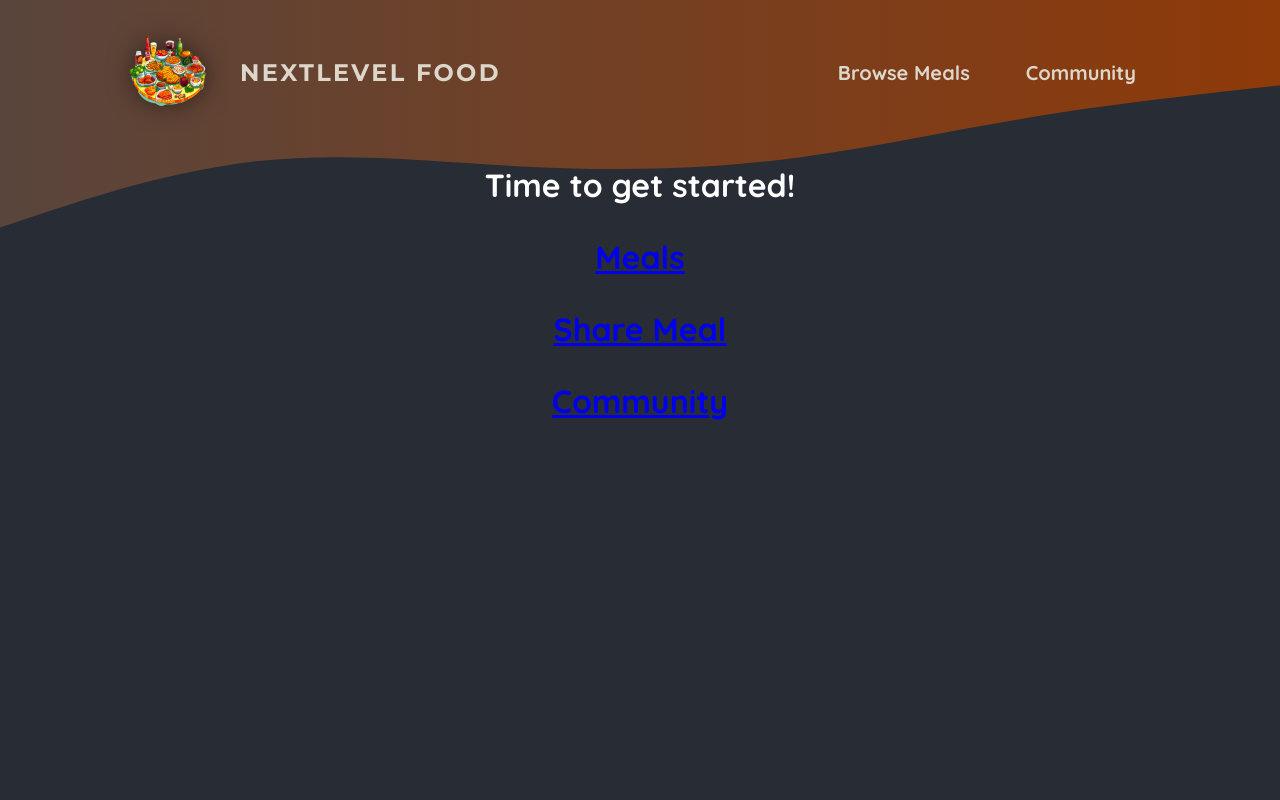
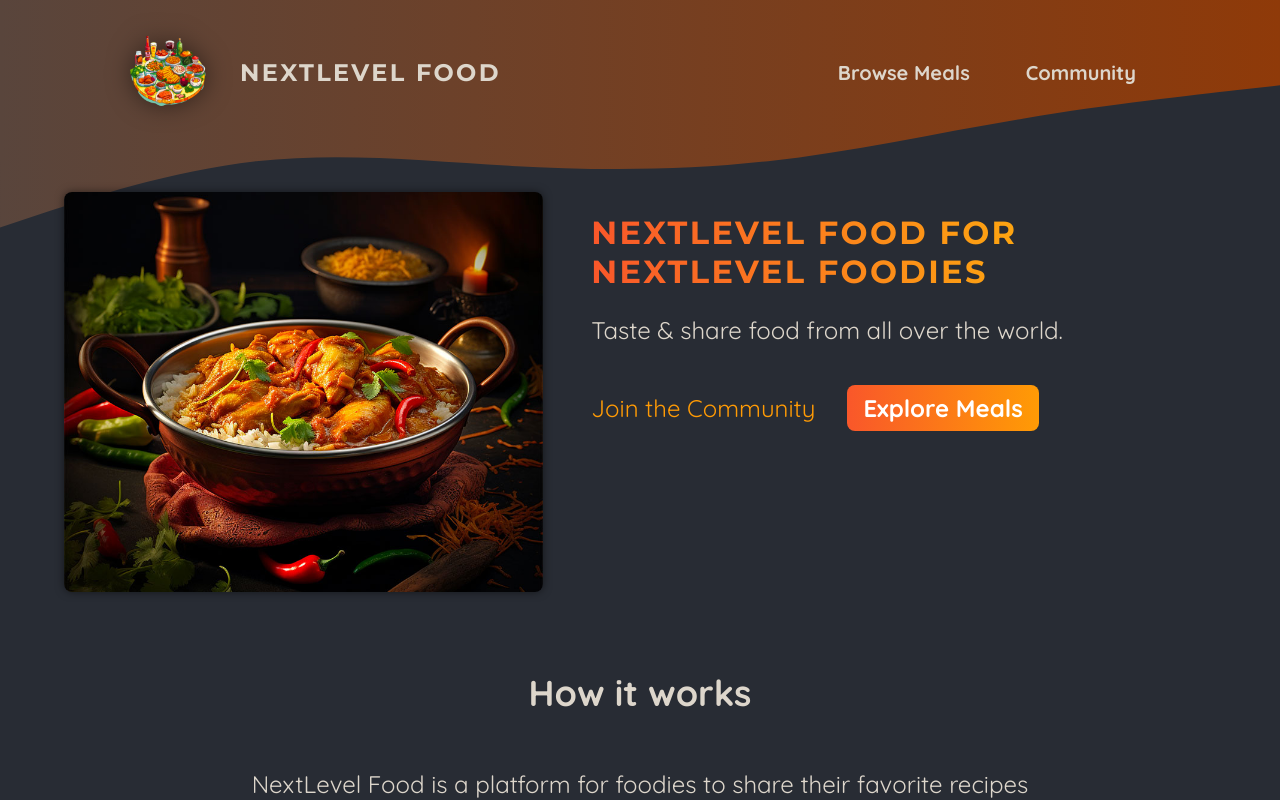
Before and after one commit to OriArvy/Learning-NextJs-Meals-Project, a Next.js app: page / in a window 1280 px wide. Shown: the top 800 px of the page. Built offline with nearby package versions, Linux system fonts and the light colour scheme.

Commit message:
Improving starting page by adding style, texts and image slideshow

```diff
--- a/app/page.js
+++ b/app/page.js
@@ -1,20 +1,53 @@
-import Link from "next/link";
+import Link from 'next/link';
+
+import classes from './page.module.css';
+import ImageSlideshow from '@/components/images/image-slideshow';
 
 export default function Home() {
   return (
+    <>
+      <header className={classes.header}>
+        <div className={classes.slideshow}>
+          <ImageSlideshow />
+        </div>
+        <div>
+          <div className={classes.hero}>
+            <h1>NextLevel Food for NextLevel Foodies</h1>
+            <p>Taste & share food from all over the world.</p>
+          </div>
+          <div className={classes.cta}>
+            <Link href="/community">Join the Community</Link>
+            <Link href="/meals">Explore Meals</Link>
+          </div>
+        </div>
+      </header>
       <main>
-      <h1 style={{ color: 'white', textAlign: 'center' }}>
-        Time to get started!
+        <section className={classes.section}>
+          <h2>How it works</h2>
           <p>
-          <Link href="/meals">Meals</Link>
+            NextLevel Food is a platform for foodies to share their favorite
+            recipes with the world. It&apos;s a place to discover new dishes, and to
+            connect with other food lovers.
           </p>
           <p>
-          <Link href="/meals/share">Share Meal</Link>
+            NextLevel Food is a place to discover new dishes, and to connect
+            with other food lovers.
+          </p>
+        </section>
+
+        <section className={classes.section}>
+          <h2>Why NextLevel Food?</h2>
+          <p>
+            NextLevel Food is a platform for foodies to share their favorite
+            recipes with the world. It&apos;s a place to discover new dishes, and to
+            connect with other food lovers.
           </p>
           <p>
-          <Link href="/community">Community</Link>
+            NextLevel Food is a place to discover new dishes, and to connect
+            with other food lovers.
           </p>
-      </h1>
+        </section>
       </main>
+    </>
   );
 }
--- /dev/null
+++ b/app/page.module.css
@@ -0,0 +1,75 @@
+.header {
+  display: flex;
+  gap: 3rem;
+  margin: 3rem auto;
+  width: 90%;
+  max-width: 75rem;
+}
+
+.slideshow {
+  width: 40rem;
+  height: 25rem;
+}
+
+.hero {
+  color: #ddd6cb;
+  font-size: 1.5rem;
+}
+
+.hero h1 {
+  font-size: 2rem;
+  font-weight: bold;
+  font-family: 'Montserrat', sans-serif;
+  letter-spacing: 0.15rem;
+  text-transform: uppercase;
+  background: linear-gradient(90deg, #f9572a, #ffc905);
+  background-clip: text;
+  -webkit-background-clip: text;
+  -webkit-text-fill-color: transparent;
+}
+
+.cta {
+  font-size: 1.5rem;
+  display: flex;
+  gap: 1rem;
+}
+
+.cta a {
+  display: inline-block;
+  margin-top: 1rem;
+  padding: 0.5rem 1rem;
+  border-radius: 0.5rem;
+  background: linear-gradient(90deg, #f9572a, #ff9b05);
+  color: #ffffff;
+  font-weight: bold;
+  text-decoration: none;
+}
+
+.cta a:hover,
+.cta a:active {
+  background: linear-gradient(90deg, #fd4715, #f9b241);
+}
+
+.cta a:first-child {
+  background: transparent;
+  font-weight: normal;
+  color: #ff9b05;
+  padding-left: 0;
+}
+
+.cta a:first-child:hover,
+.cta a:first-child:active {
+  background: transparent;
+  color: #f9b241;
+}
+
+.section {
+  display: flex;
+  flex-direction: column;
+  color: #ddd6cb;
+  font-size: 1.5rem;
+  max-width: 50rem;
+  width: 90%;
+  margin: 2rem auto;
+  text-align: center;
+}
--- /dev/null
+++ b/components/images/image-slideshow.js
@@ -0,0 +1,50 @@
+'use client';
+
+import { useEffect, useState } from 'react';
+import Image from 'next/image';
+
+import burgerImg from '@/assets/burger.jpg';
+import curryImg from '@/assets/curry.jpg';
+import dumplingsImg from '@/assets/dumplings.jpg';
+import macncheeseImg from '@/assets/macncheese.jpg';
+import pizzaImg from '@/assets/pizza.jpg';
+import schnitzelImg from '@/assets/schnitzel.jpg';
+import tomatoSaladImg from '@/assets/tomato-salad.jpg';
+import classes from './image-slideshow.module.css';
+
+const images = [
+  { image: burgerImg, alt: 'A delicious, juicy burger' },
+  { image: curryImg, alt: 'A delicious, spicy curry' },
+  { image: dumplingsImg, alt: 'Steamed dumplings' },
+  { image: macncheeseImg, alt: 'Mac and cheese' },
+  { image: pizzaImg, alt: 'A delicious pizza' },
+  { image: schnitzelImg, alt: 'A delicious schnitzel' },
+  { image: tomatoSaladImg, alt: 'A delicious tomato salad' },
+];
+
+export default function ImageSlideshow() {
+  const [currentImageIndex, setCurrentImageIndex] = useState(0);
+
+  useEffect(() => {
+    const interval = setInterval(() => {
+      setCurrentImageIndex((prevIndex) =>
+        prevIndex < images.length - 1 ? prevIndex + 1 : 0
+      );
+    }, 5000);
+
+    return () => clearInterval(interval);
+  }, []);
+
+  return (
+    <div className={classes.slideshow}>
+      {images.map((image, index) => (
+        <Image
+          key={index}
+          src={image.image}
+          className={index === currentImageIndex ? classes.active : ''}
+          alt={image.alt}
+        />
+      ))}
+    </div>
+  );
+}
--- /dev/null
+++ b/components/images/image-slideshow.module.css
@@ -0,0 +1,26 @@
+.slideshow {
+  position: relative;
+  width: 100%;
+  height: 100%;
+  border-radius: 8px;
+  overflow: hidden;
+  box-shadow: 0 0 0.5rem rgba(0, 0, 0, 0.5);
+}
+
+.slideshow img {
+  width: 100%;
+  height: 100%;
+  object-fit: cover;
+  position: absolute;
+  top: 0;
+  left: 0;
+  opacity: 0;
+  transform: scale(1.1) translateX(-1rem) rotate(-5deg);
+  transition: all 0.5s ease-in-out;
+}
+
+.slideshow .active {
+  z-index: 1;
+  opacity: 1;
+  transform: scale(1) translateX(0) rotate(0);
+}
```
Lines whose indentation alone changed are shown as unchanged.
